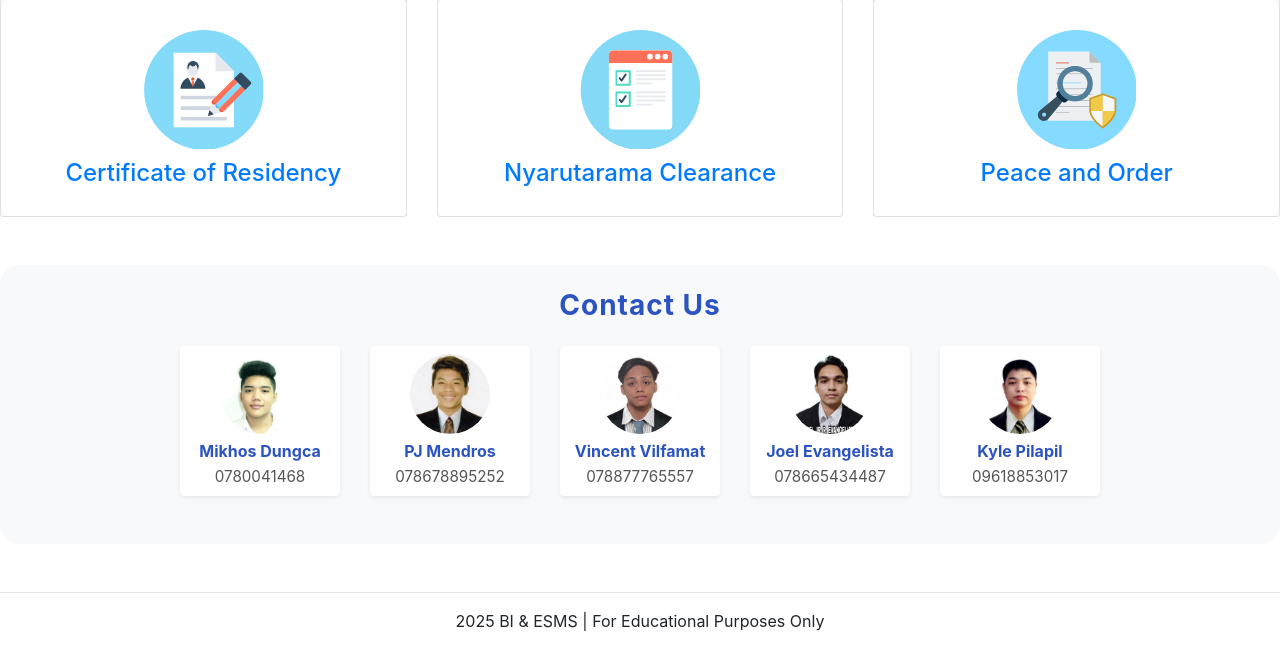
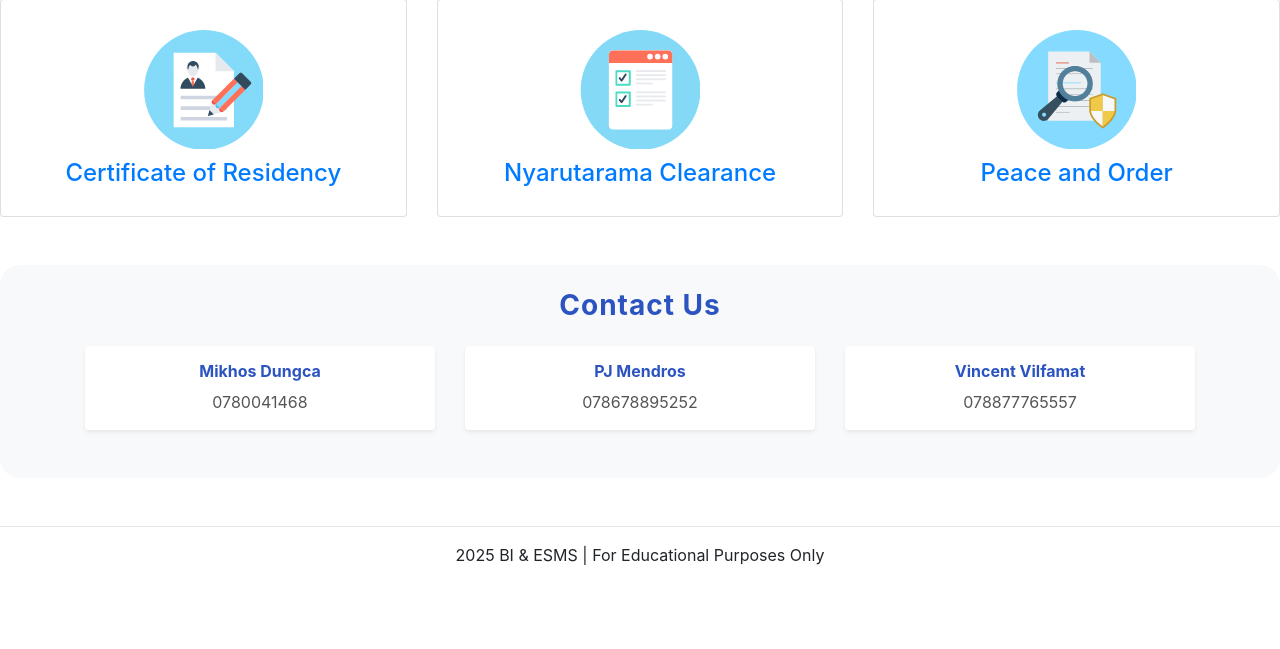
Before and after one commit to sincere-abayo/BarangaySystem-master, a PHP site: page /resident_homepage.php in a window 1280 px wide. Shown: the part 1153-1802 px from the top of the page. After the commit the page ends 1718 px from the top, so only its background shows below. Run offline with PHP 8.4, Linux system fonts and the light colour scheme; data comes from the database, SQL or seed files in the repository; data that the repository does not hold is empty; some libraries are stand-ins or nearby versions.

Commit message:
feat: Refactor Contact Us section for improved layout and styling; update reason cards with icons in blotter section

```diff
--- a/resident_homepage.php
+++ b/resident_homepage.php
@@ -536,59 +536,32 @@ function profile() {
         <div class="container">
             <h3 class="text-center font-weight-bold mb-4" style="color: #2C54C1; letter-spacing: 1px;">Contact Us</h3>
             <div class="row justify-content-center">
-                <div class="col-6 col-md-4 col-lg-2 mb-4">
+                <div class="col-md-4 mb-4">
                     <div class="card h-100 shadow-sm border-0 text-center">
-                        <div class="card-body p-2">
-                            <img src="icons/Contact/mikhos.png" alt="Mikhos Dungca" class="rounded-circle mb-2"
-                                width="80" height="80">
-                            <h6 class="font-weight-bold mb-1" style="color:#2C54C1;">Mikhos Dungca</h6>
-                            <p class="mb-0" style="font-size:0.95rem; color:#555;">0780041468</p>
+                        <div class="card-body p-3">
+                            <h6 class="font-weight-bold mb-2" style="color:#2C54C1;">Mikhos Dungca</h6>
+                            <p class="mb-0" style="font-size:1rem; color:#555;">0780041468</p>
                         </div>
                     </div>
                 </div>
-                <div class="col-6 col-md-4 col-lg-2 mb-4">
+                <div class="col-md-4 mb-4">
                     <div class="card h-100 shadow-sm border-0 text-center">
-                        <div class="card-body p-2">
-                            <img src="icons/Contact/pj.png" alt="PJ Mendros" class="rounded-circle mb-2" width="80"
-                                height="80">
-                            <h6 class="font-weight-bold mb-1" style="color:#2C54C1;">PJ Mendros</h6>
-                            <p class="mb-0" style="font-size:0.95rem; color:#555;">078678895252</p>
+                        <div class="card-body p-3">
+                            <h6 class="font-weight-bold mb-2" style="color:#2C54C1;">PJ Mendros</h6>
+                            <p class="mb-0" style="font-size:1rem; color:#555;">078678895252</p>
                         </div>
                     </div>
                 </div>
-                <div class="col-6 col-md-4 col-lg-2 mb-4">
+                <div class="col-md-4 mb-4">
                     <div class="card h-100 shadow-sm border-0 text-center">
-                        <div class="card-body p-2">
-                            <img src="icons/Contact/vincent.png" alt="Vincent Vilfamat" class="rounded-circle mb-2"
-                                width="80" height="80">
-                            <h6 class="font-weight-bold mb-1" style="color:#2C54C1;">Vincent Vilfamat</h6>
-                            <p class="mb-0" style="font-size:0.95rem; color:#555;">078877765557</p>
-                        </div>
-                    </div>
-                </div>
-                <div class="col-6 col-md-4 col-lg-2 mb-4">
-                    <div class="card h-100 shadow-sm border-0 text-center">
-                        <div class="card-body p-2">
-                            <img src="icons/Contact/eugene.png" alt="Joel Evangelista" class="rounded-circle mb-2"
-                                width="80" height="80">
-                            <h6 class="font-weight-bold mb-1" style="color:#2C54C1;">Joel Evangelista</h6>
-                            <p class="mb-0" style="font-size:0.95rem; color:#555;">078665434487</p>
-                        </div>
-                    </div>
-                </div>
-                <div class="col-6 col-md-4 col-lg-2 mb-4">
-                    <div class="card h-100 shadow-sm border-0 text-center">
-                        <div class="card-body p-2">
-                            <img src="icons/Contact/kyle.png" alt="Kyle Pilapil" class="rounded-circle mb-2" width="80"
-                                height="80">
-                            <h6 class="font-weight-bold mb-1" style="color:#2C54C1;">Kyle Pilapil</h6>
-                            <p class="mb-0" style="font-size:0.95rem; color:#555;">09618853017</p>
+                        <div class="card-body p-3">
+                            <h6 class="font-weight-bold mb-2" style="color:#2C54C1;">Vincent Vilfamat</h6>
+                            <p class="mb-0" style="font-size:1rem; color:#555;">078877765557</p>
                         </div>
                     </div>
                 </div>
             </div>
-        </div>
-    </section>
+        </div>    </section>
 
     <!--/.Fourth column-->
 
```
Also changed, not shown: services_blotter.php (+6 -10 lines).
